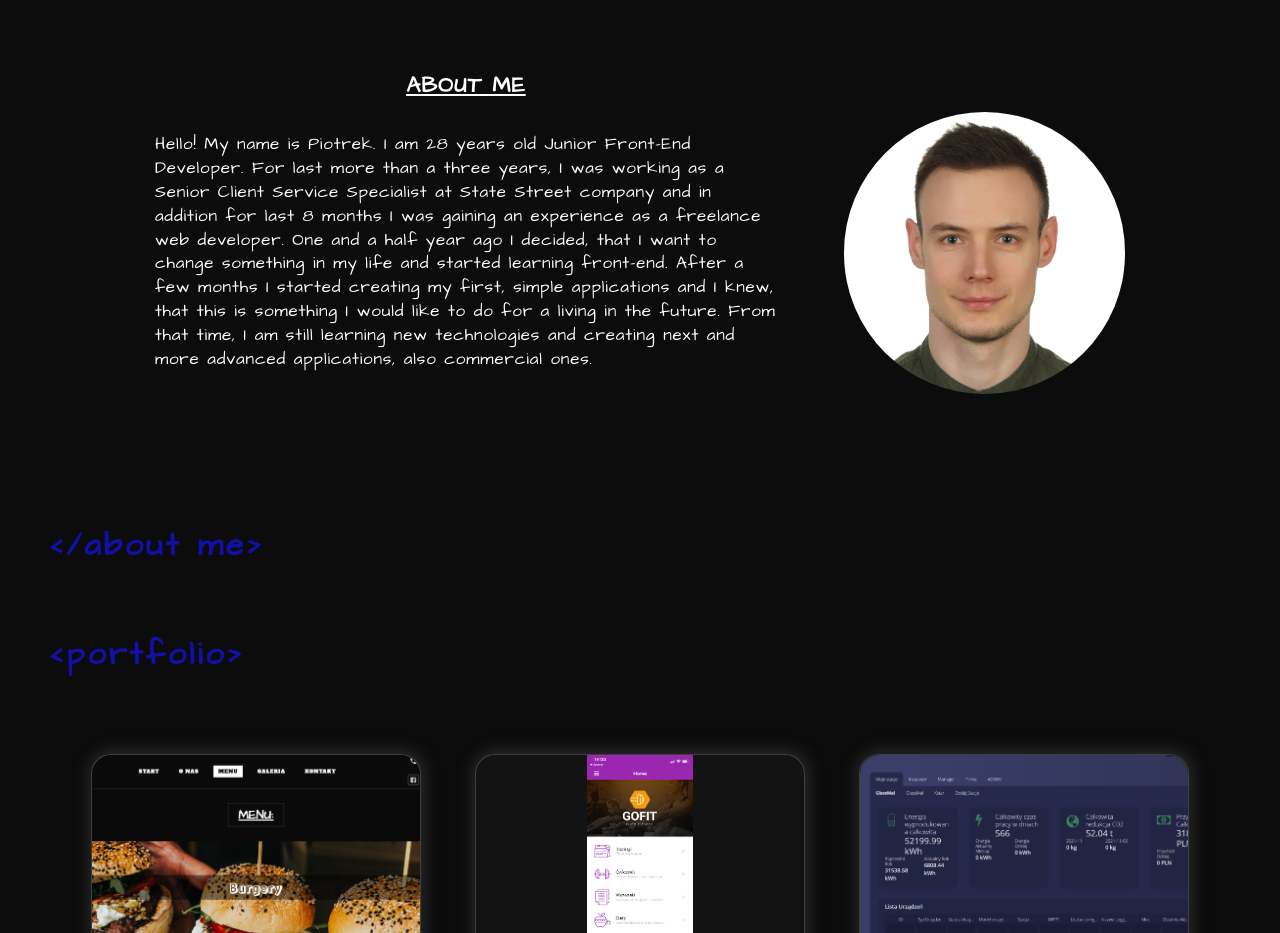
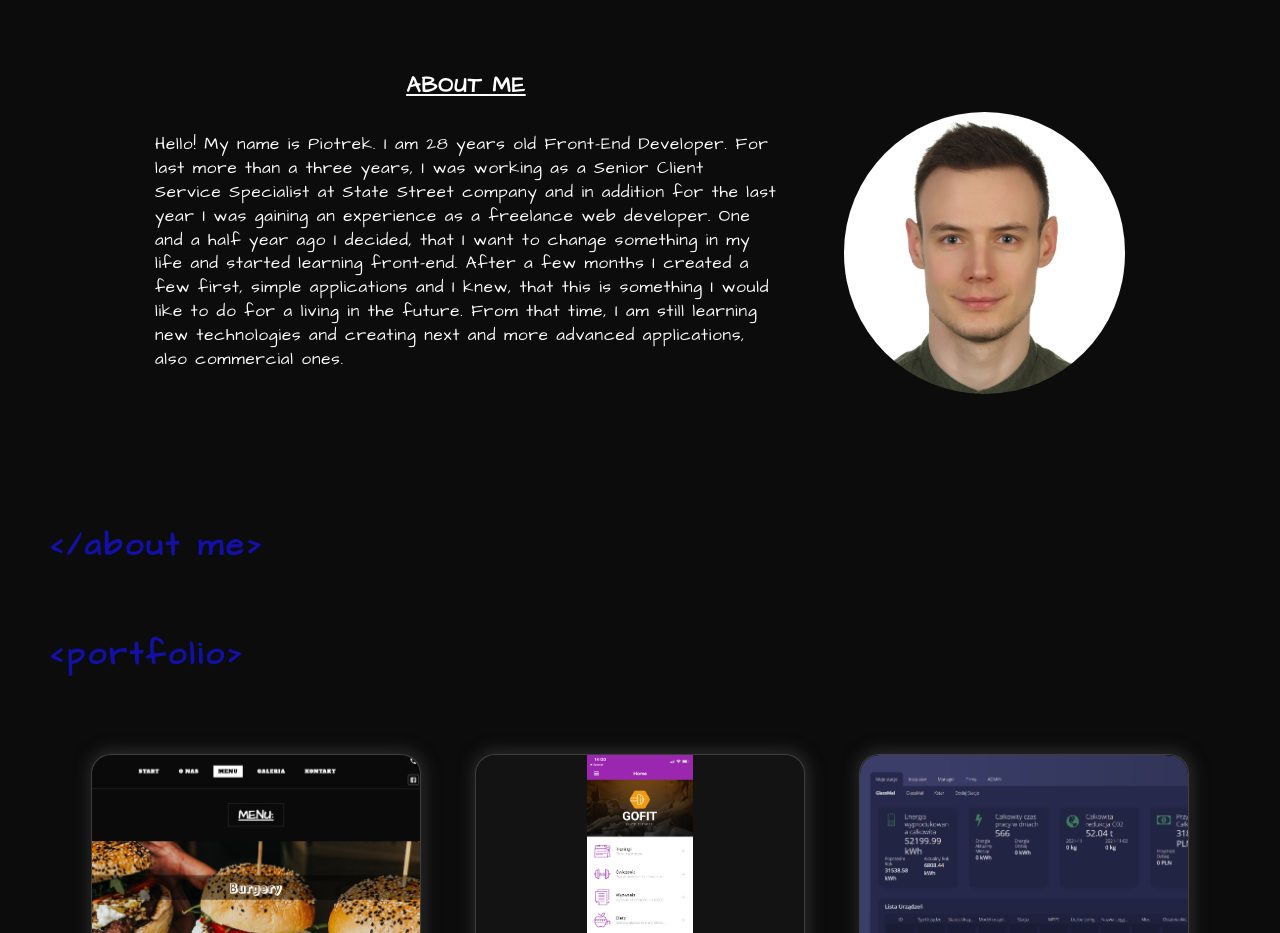
Before and after one commit to piterman93/portfolio-app, a React (Create React App) app: page / in a window 1280 px wide. Shown: the part 1000-1933 px from the top of the page. Built offline with nearby package versions, Linux system fonts and the light colour scheme.

Commit message:
portfolio description update

```diff
--- a/src/components/About/AboutDescription.js
+++ b/src/components/About/AboutDescription.js
@@ -7,16 +7,16 @@ export default function AboutDescription() {
     <div className="description__details">
       <h3>About Me</h3>
       <div className="scroll">
-        Hello! My name is Piotrek. I am 28 years old Junior Front-End Developer.
-        For last more than a three years, I was working as a Senior Client
-        Service Specialist at State Street company and in addition for last 8
-        months I was gaining an experience as a freelance web developer. One and
-        a half year ago I decided, that I want to change something in my life
-        and started learning front-end. After a few months I started creating my
-        first, simple applications and I knew, that this is something I would
-        like to do for a living in the future. From that time, I am still
-        learning new technologies and creating next and more advanced
-        applications, also commercial ones.
+        Hello! My name is Piotrek. I am 28 years old Front-End Developer. For
+        last more than a three years, I was working as a Senior Client Service
+        Specialist at State Street company and in addition for the last year I
+        was gaining an experience as a freelance web developer. One and a half
+        year ago I decided, that I want to change something in my life and
+        started learning front-end. After a few months I created a few first,
+        simple applications and I knew, that this is something I would like to
+        do for a living in the future. From that time, I am still learning new
+        technologies and creating next and more advanced applications, also
+        commercial ones.
       </div>
     </div>
   );
--- a/src/components/About/SkillsDescription.js
+++ b/src/components/About/SkillsDescription.js
@@ -5,10 +5,10 @@ import "../../styles/AboutDescription.scss";
 import SkillItem from "./SkillItem";
 
 const data = [
-  { id: 1, title: "HTML5", percent: 80 },
+  { id: 1, title: "HTML5", percent: 90 },
   { id: 2, title: "CSS3 + (SASS)", percent: 80 },
-  { id: 3, title: "JavaScript", percent: 70 },
-  { id: 4, title: "TypeScript", percent: 40 },
+  { id: 3, title: "JavaScript", percent: 80 },
+  { id: 4, title: "TypeScript", percent: 50 },
   { id: 5, title: "React", percent: 80 },
   { id: 6, title: "React Native", percent: 50 },
   { id: 7, title: "Firebase", percent: 60 },
--- a/src/components/Portfolio/Portfolio.js
+++ b/src/components/Portfolio/Portfolio.js
@@ -37,7 +37,7 @@ const data = [
     live: "",
     code: "",
     description:
-      "Commercial application which is still being under development. Application will be available only for subscribing users. They will have an access to multiple workout plans, exercises, challenges and diets",
+      "Commercial application which is still being under development. Application will be available only for subscribing users. They will have an access to multiple workout plans, exercises, challenges and diets.",
   },
   {
     id: 3,
@@ -49,7 +49,7 @@ const data = [
     live: "https://afore-dev.com/#/login",
     code: "",
     description:
-      "Big commercial application in which I was involved, created for a Afore Company. Application collects the data about photovoltaic installations",
+      "Big commercial application in which I was involved, created for a Afore Company. Application collects the data about photovoltaic installations.",
   },
   {
     id: 4,
@@ -61,7 +61,7 @@ const data = [
     live: "https://piterman93.github.io/check-in-app/",
     code: "https://github.com/piterman93/check-in-app",
     description:
-      "Website only application designed to simulate flight control, for example: it displays information about a selected flight, allows to check-in passengers, change seats, add special services for a selected passenger, edit his data, or filter passengers according to various criteria.",
+      "Web only application designed to simulate flight control, for example: it displays information about a selected flight, allows to check-in passengers, change seats, add special services for a selected passenger, edit his data, or filter passengers according to various criteria.",
   },
   {
     id: 5,
--- a/src/styles/AboutDescription.scss
+++ b/src/styles/AboutDescription.scss
@@ -113,6 +113,11 @@
                 width: 80%;
               }
             }
+            &._90 {
+              &::before {
+                width: 90%;
+              }
+            }
 
             &::before {
               display: block;
```
